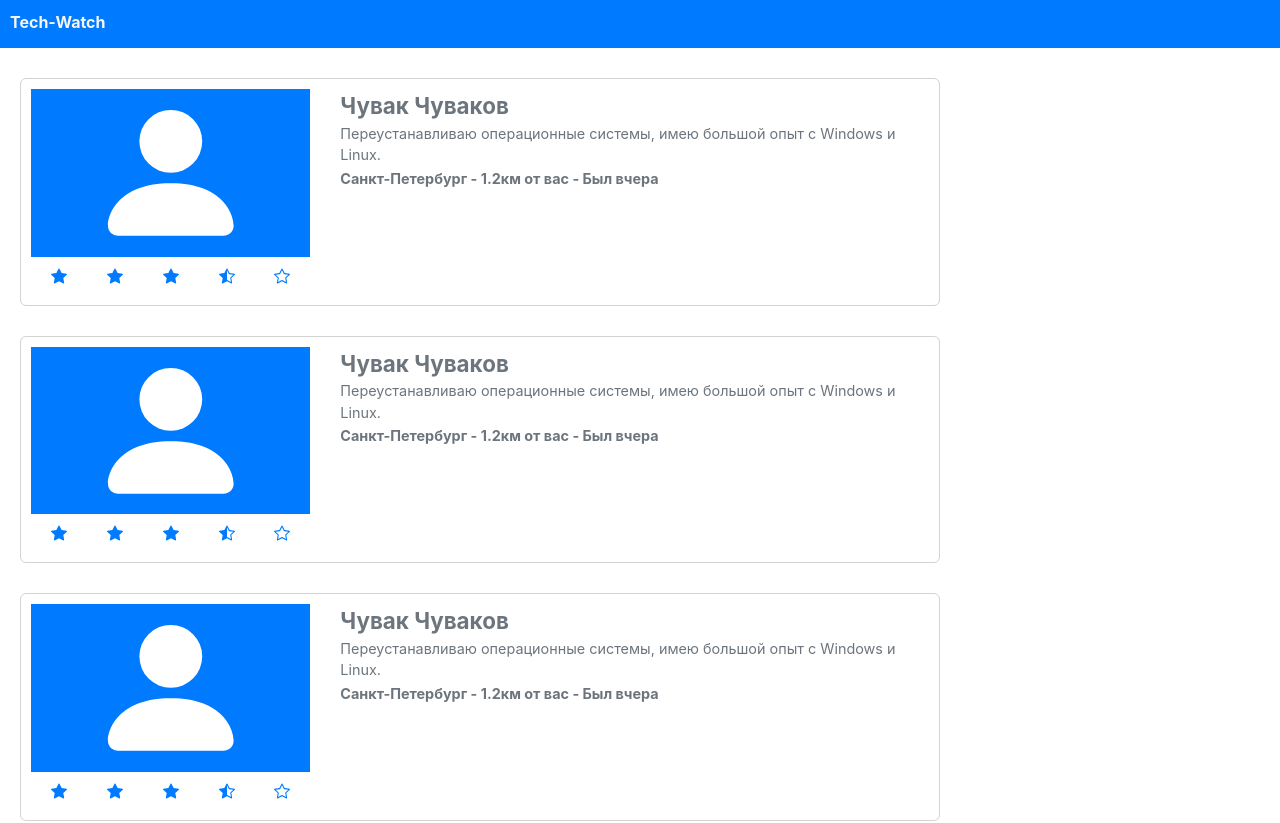
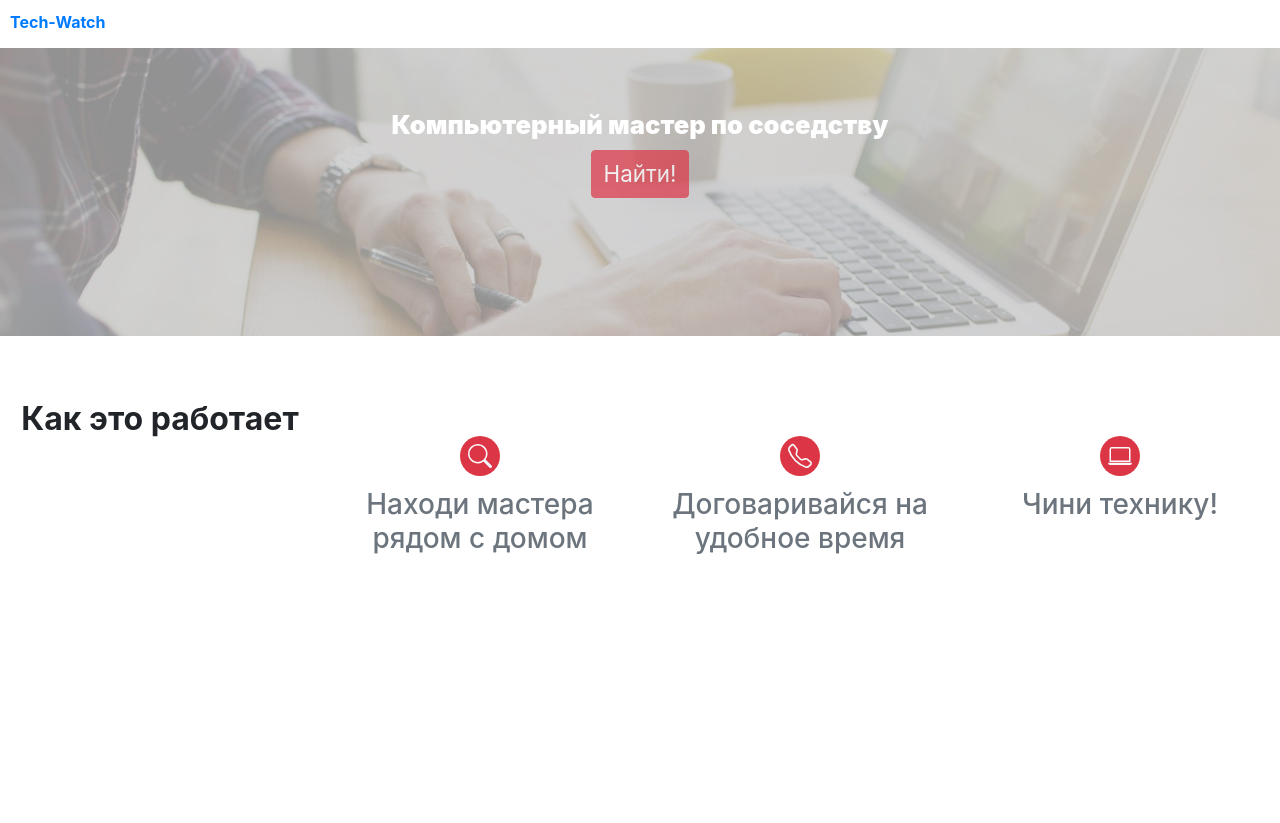
Before and after one commit to commandercool/tech-watch, a Vue app: page / in a window 1280 px wide. Shown: the top 823 px of the page. After the commit the page ends 800 px from the top, so only its background shows below. Built offline with nearby package versions, Linux system fonts and the light colour scheme.

Commit message:
Add landing page

```diff
--- a/src/components/GoBackTopBar.vue
+++ b/src/components/GoBackTopBar.vue
@@ -1,9 +1,11 @@
 <template>
-    <b-col sm id="mobile-back-bar" class="d-sm-block d-md-none sticky-top" @click="$router.go(-1)">
-        <p class="h2 mb-2">
-            <b-icon-caret-left-fill variant="primary"></b-icon-caret-left-fill>
-        </p>
-    </b-col>
+    <b-row class="d-sm-block d-md-none sticky-top">
+        <b-col sm id="mobile-back-bar" @click="$router.go(-1)">
+            <p class="h2 mb-2">
+                <b-icon-caret-left-fill variant="primary"></b-icon-caret-left-fill>
+            </p>
+        </b-col>
+    </b-row>
 </template>
 
 <style scoped>
--- a/src/components/Header.vue
+++ b/src/components/Header.vue
@@ -7,8 +7,8 @@
 <style scoped>
 .top-bar {
     height: 48px;
-    background-color: var(--primary);
-    color: whitesmoke;
+    background-color: white;
+    color: var(--primary);
     font-weight: bold;
 }
 </style>
--- a/src/components/MasterCardFull.vue
+++ b/src/components/MasterCardFull.vue
@@ -56,6 +56,5 @@
     padding-top: 10px;
     padding-bottom: 10px;
     padding: 10px;
-    margin: 10px;
 }
 </style>
--- a/src/components/MasterReview.vue
+++ b/src/components/MasterReview.vue
@@ -1,5 +1,10 @@
 <template>
-    <div class="master-card">Отзывы</div>
+    <div class="master-card">
+        Отзывы (100500)
+        <div class="master-card">
+            фывфывфвф
+        </div>
+    </div>
 </template>
 
 <style scoped>
@@ -21,6 +26,5 @@
     padding-top: 10px;
     padding-bottom: 10px;
     padding: 10px;
-    margin: 10px;
 }
 </style>
--- /dev/null
+++ b/src/components/SearchFilters.vue
@@ -0,0 +1,17 @@
+<template>
+    <div id="filters">
+
+    </div>
+</template>
+
+<style scoped>
+#filters {
+    position: fixed;
+    top: 0;
+    left: 0;
+    width: 100%;
+    height: 100%;
+    background-color: white;
+    display: none;
+}
+</style>
--- /dev/null
+++ b/src/pages/HomePage.vue
@@ -0,0 +1,86 @@
+<template>
+    <div>
+        <Header />
+        <b-row>
+            <b-col lg class="landing main-home">
+                <div class="slogan">Компьютерный мастер по соседству</div>
+                <div>
+                    <router-link to="/search">
+                        <b-button variant="danger" class="search-button">Найти!</b-button>
+                    </router-link>
+                </div>
+            </b-col>
+        </b-row>
+        <b-row style="text-align:center; margin-top: 4rem">
+            <b-col sm>
+                <h2 style="font-weight: bolder; text-align: center">Как это работает</h2>
+            </b-col>
+            <b-col sm style="margin-top: 2rem">
+                <h1>
+                    <b-icon-search class="rounded-circle bg-danger p-2" variant="light"></b-icon-search>
+                </h1>
+                <h3>Находи мастера рядом с домом</h3>
+            </b-col>
+            <b-col sm style="margin-top: 2rem">
+                <h1>
+                    <b-icon-telephone class="rounded-circle bg-danger p-2" variant="light"></b-icon-telephone>
+                </h1>
+                <h3>Договаривайся на удобное время</h3>
+            </b-col>
+            <b-col sm style="margin-top: 2rem">
+                <h1>
+                    <b-icon-laptop class="rounded-circle bg-danger p-2" variant="light"></b-icon-laptop>
+                </h1>
+                <h3>Чини технику!</h3>
+            </b-col>
+        </b-row>
+    </div>
+</template>
+
+<script>
+import Header from "../components/Header.vue";
+
+export default {
+    components: {
+        Header,
+    },
+};
+</script>
+
+<style scoped>
+.search-button {
+    opacity: 0.7;
+    font-size: 1.4rem;
+}
+.main-home {
+    text-align: center;
+    height: 18rem;
+    font-size: 2.7rem;
+    font-weight: 700;
+    padding-top: 4rem;
+}
+.slogan {
+    color: white;
+    font-size: 1.6rem;
+    line-height: 1.6rem;
+    font-weight: bolder;
+}
+.landing {
+    position: relative;
+    background-image: url("~@/assets/laptop-dimmed.jpg");
+    background-size: cover;
+    background-repeat: no-repeat;
+    background-position: center center;
+}
+.center {
+    margin: 0;
+    position: absolute;
+    top: 50%;
+    left: 50%;
+    -ms-transform: translate(-50%, -50%);
+    transform: translate(-50%, -50%);
+}
+h3 {
+    color: var(--secondary);
+}
+</style>
--- a/src/pages/MasterCardPage.vue
+++ b/src/pages/MasterCardPage.vue
@@ -1,11 +1,9 @@
 <template>
     <div>
         <Header />
-        <b-row id="main">
-            <GoBackTopBar />
-            <MasterCardFull />
-            <MasterReview />
-        </b-row>
+        <GoBackTopBar />
+        <MasterCardFull />
+        <MasterReview />
     </div>
 </template>
 
--- a/src/pages/SearchMasterPage.vue
+++ b/src/pages/SearchMasterPage.vue
@@ -6,6 +6,7 @@
             <MasterSearchResults/>
         </b-row>
         <MobileBottomBar/>
+        <SearchFilters />
     </div>
 </template>
 
@@ -14,13 +15,15 @@ import MobileTopBar from '../components/MobileTopBar.vue'
 import MasterSearchResults from '../components/MasterSearchResults.vue'
 import MobileBottomBar from '../components/MobileBottomBar.vue'
 import Header from '../components/Header.vue'
+import SearchFilters from '../components/SearchFilters.vue'
 
 export default {
   components: {
       MobileTopBar,
       MasterSearchResults,
       MobileBottomBar,
-      Header
+      Header,
+      SearchFilters
   }
 }
 </script>
--- a/src/routes/routes.js
+++ b/src/routes/routes.js
@@ -1,10 +1,15 @@
 import SearchMasterPage from '../pages/SearchMasterPage.vue'
 import MasterCardPage from '../pages/MasterCardPage.vue'
+import HomePage from '../pages/HomePage.vue'
 
-const routes = [
+const routes = [{
+    path: '/',
+    name: 'Home',
+    component: HomePage
+  },
   {
-      path: '/',
-      name: 'Info',
+    path: '/search',
+    name: 'Search',
     component: SearchMasterPage
   },
   {
```
Also changed, not shown: src/assets/laptop-dimmed.jpg (added), src/assets/laptop.jpg (added). Lines whose indentation alone changed are shown as unchanged.
